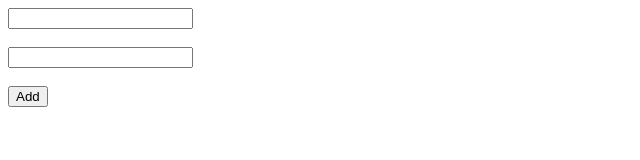
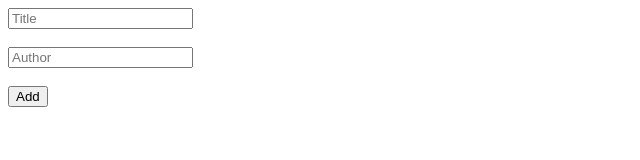
Before and after one commit to wacoo/Awesome-books, a website: page index.html in a window 1280 px wide. Shown: the full height of the page, 0-640 px from the left. Drawn offline with Linux system fonts and the light colour scheme.

Commit message:
Add Placeholders to the form inputs

```diff
--- a/index.html
+++ b/index.html
@@ -10,9 +10,9 @@
 <body>
     <div id="display"></div>
     <form action="" id="frm_books">
-        <input type="text" id="title" name="title">
+        <input type="text" id="title" name="title" placeholder="Title">
         <br><br>
-        <input type="text" id="author" name="author">
+        <input type="text" id="author" name="author" placeholder="Author">
         <br><br>
         <button type="submit">Add</button>
     </form>
```
